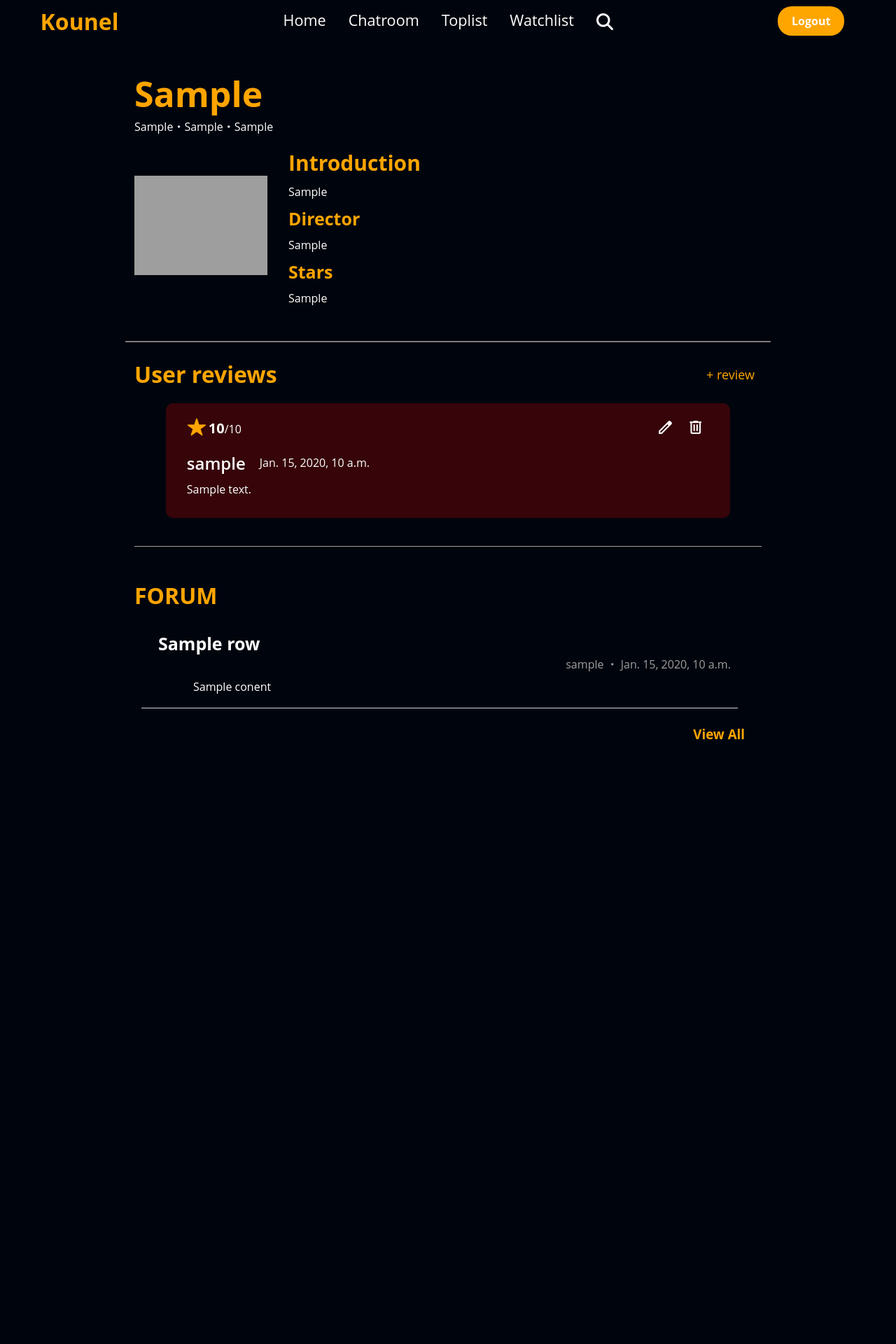
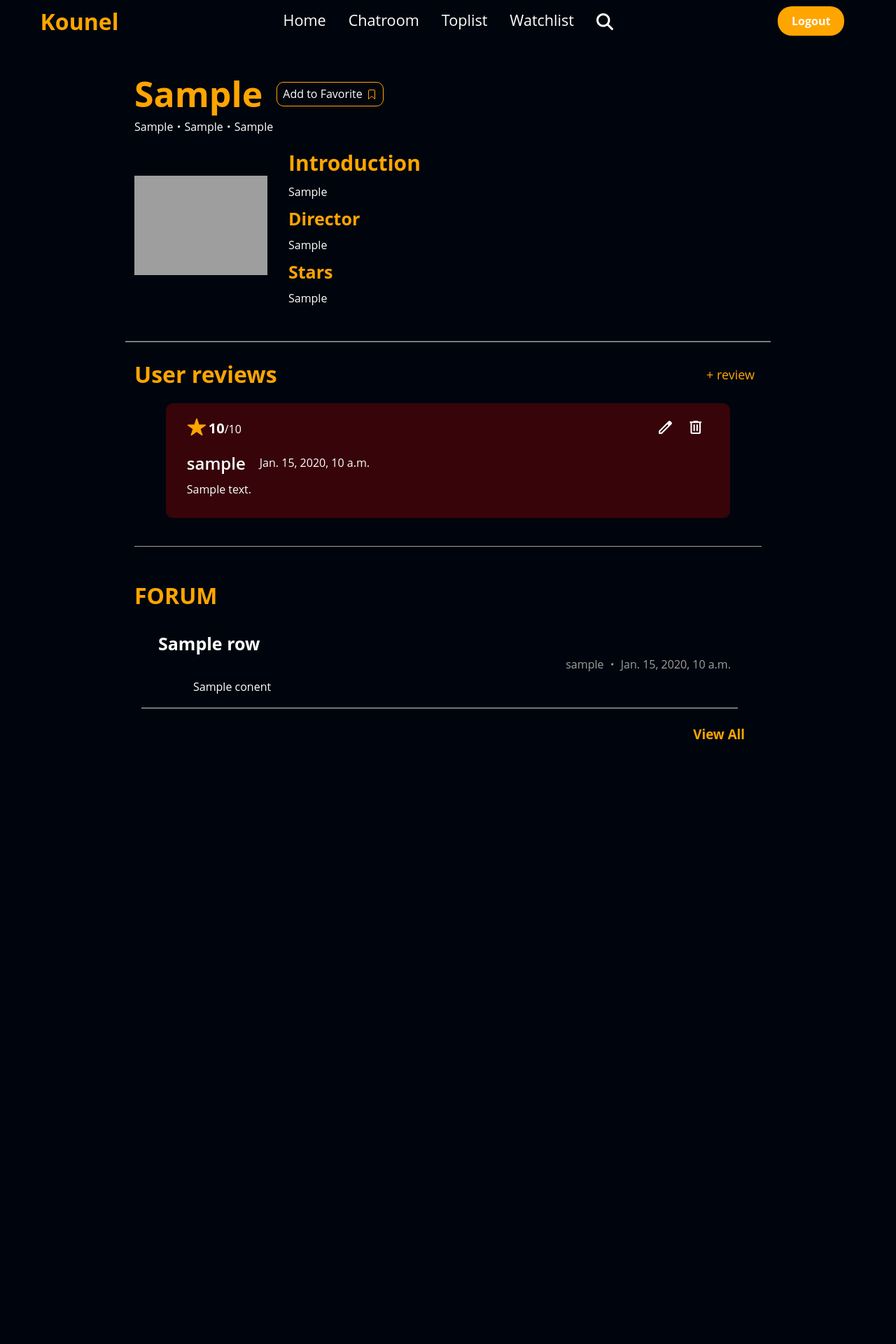
Before and after one commit to Yun-Pei/film_forum, a Django app: template film_forum/movie/templates/movie.html in a window 1280 px wide. Shown: the top 1920 px of the page at 70% size. Run offline with Django 5.2, Linux system fonts and the light colour scheme; a user stored in the database is signed in; tables that the repository leaves empty hold one stand-in row (values such as "Sample post"); the template is opened without the code that fills it: most values are stand-ins (such as "Sample title", 1, 10 or a date in 2020); some libraries are stand-ins or nearby versions; grey boxes are pictures that could not be loaded.

Commit message:
把張宇承的東西用回來

```diff
--- a/film_forum/movie/templates/movie.html
+++ b/film_forum/movie/templates/movie.html
@@ -17,16 +17,58 @@
     <script src='{% static "js/movie.js" %}'></script>
     <script src='{% static "ajax.js" %}'></script>
 
-
 </head>
 <body>
+
     {% include "navbar.html" %}
 
     {% for i in film %}
     <div class="movie_info">
         <span style="display: none;" class="movie_id"> {{i.0}} </span>
         <div class="movie_name">
-            <h1 style="color: orange;"> {{i.2}} </h1>
+            <div class="tilteNButton">
+                <h1 style="color: orange;"> {{i.2}} </h1>
+                {% if request.user.is_authenticated %}
+                    {% if user_has_favorite %}
+                        <div>
+                            <form method="post" id="favorite">
+                                {% csrf_token %}
+                                <button type="button"><ion-icon name="bookmark" class="FavoriteBtn"></ion-icon></button>
+                            </form>
+                            <div>
+                                <form action="" method='POST'>
+                                    {% csrf_token %}
+                                    <input type="hidden" name="movie_id" value="{{ i.0 }}">
+                                    <button name="addWatch" id="Follow" class="followBox" type="button" style="display: none;">
+                                        <p>Add to Favorite</p>
+                                        <p style="display: none;" class="movie_id"> {{i.0}} </p>
+                                        <ion-icon name="bookmark-outline" id="notFav"></ion-icon>
+                                    </button>
+                                </form>
+                            </div>
+                        </div>
+                    {% else %}
+                        <div>
+                            <form method="post" style="display: none;" id="favorite">
+                                {% csrf_token %}
+                                <button type="button"><ion-icon name="bookmark" class="FavoriteBtn"></ion-icon></button>
+                            </form>
+                            <div>
+                                <form action="" method='POST'>
+                                    {% csrf_token %}
+                                    <input type="hidden" name="movie_id" value="{{ i.0 }}">
+                                    <button name="addWatch" id="Follow" class="followBox" type="button">
+                                        <p>Add to Favorite</p>
+                                        <p style="display: none;" class="movie_id"> {{i.0}} </p>
+                                        <ion-icon name="bookmark-outline" id="notFav"></ion-icon>
+                                    </button>
+                                </form>
+                            </div>
+                        </div>
+                    {% endif %}
+
+                {% endif %}
+            </div>
             <span> {{i.3}}・{{i.5}}・{{i.6}} </span>
         </div>
 
@@ -68,7 +110,11 @@
         <div class="CommemtTitleBox">
             <h1 style="color: orange;">User reviews</h1>
             {% if request.user.is_authenticated %}
+                {% if user_has_commented %}
+                <button id="openBtn" class="addComment" style="display: none;">+ review</button>
+                {% else %}
                 <button id="openBtn" class="addComment">+ review</button>
+                {% endif %}
             {% endif %}
             {% for i in film %}
             <div class="addComment_sideBar">
@@ -116,6 +162,7 @@
                             <textarea type="text" name="addCommentContBox" class="addComment_content" placeholder="Write your review here"></textarea>
                         </div>
                         <div class="submitBox">
+                            <p id="m_id" style="display: none;">{{i.0}}</p>
                             <button class="submitReviewBtn">Submit</button>
                         </div>
                     </form>
@@ -148,10 +195,7 @@
                             {% endif %}
                         </div>
                         <div class="userReview_info">
-                            <div class="userReview_username">
-                                <!-- <img src="{% static 'picture/pc_'|add:j.img|add:'.png' %}"  style="height: 8vh;"/> -->
-                                <p>{{ j.username }}</p>
-                            </div>
+                            <div class="userReview_username"><p>{{ j.username }}</p></div>
                             <div class="userReview_time">{{ j.time }}</div>
                         </div>
                         <div class="userReview_cont">
@@ -205,7 +249,6 @@
                         <div id="member">
                             <!-- 應改成user NAME -->
                             <p>
-                                <!-- <img src="{% static 'picture/pc_'|add:i.img|add:'.png' %}"  style="height: 8vh;"/> -->
                                 <span> {{ i.username }} </span>
                                 <span>・</span>
                                 <span> {{ i.time }} </span>
@@ -247,12 +290,39 @@
           });
         });
 
+
+
         document.addEventListener('DOMContentLoaded', function() {
+            console.log("DOM fully loaded and parsed");
+
+            var Follow = document.getElementById('Follow');
+            // var bookmarkNotFav = document.getElementById('notFav');
+            var bookmarkFav = document.getElementById('favorite');
             var openBtn = document.getElementById('openBtn');
             var closeBtn = document.getElementById('closeBtn');
             var sidebar = document.querySelector('.addComment_sideBar');
             var popupBackground = document.querySelector('.popupBackground');
             var body = document.body;
+            var ratingInputs = document.querySelectorAll('.rating input');
+            var scoreDisplay = document.getElementById('scoreValue');
+            var form = document.getElementById('MovieCommentCont'); // 确保这是您表单的 ID
+
+            // console.log({ Follow, bookmarkNotFav, bookmarkFav, openBtn, closeBtn, sidebar, popupBackground, body, ratingInputs, scoreDisplay, form });
+            console.log({Follow, bookmarkFav, openBtn, closeBtn, sidebar, popupBackground, body, ratingInputs, scoreDisplay, form });
+
+
+
+            Follow.addEventListener('click', function() {
+            // 切換 Follow 和 bookmark 圖標的顯示狀態
+                Follow.style.display = 'none'; // 隱藏 Follow
+                bookmarkFav.style.display = 'block'; // 顯示 bookmark 圖標
+                // alert("followsuccess");
+            });
+
+            bookmarkFav.addEventListener('click', function() {
+                Follow.style.display = 'flex'; // 隱藏 Follow
+                bookmarkFav.style.display = 'none'; // 顯示 bookmark 圖標
+            });
 
             openBtn.addEventListener('click', function() {
                 sidebar.classList.add('active'); // 添加active
@@ -265,16 +335,50 @@
                 popupBackground.classList.remove('active');
                 body.style.overflow = "auto";
             });
-        });
-
-        document.addEventListener('DOMContentLoaded', function() {
-            var ratingInputs = document.querySelectorAll('.rating input');
-            var scoreDisplay = document.getElementById('scoreValue');
 
             ratingInputs.forEach(input => {
                 input.addEventListener('change', function() {
                     scoreDisplay.textContent = this.value; // 更新分数显示
                 });
+            });
+
+            form.addEventListener('submit', function(e) {
+                var isChecked = false;
+                var isTextFilled = false;
+                var radios = document.getElementsByName('rating');
+                var textArea = document.querySelector('.addComment_content');
+
+                // 检查是否有选择评分
+                for (var i = 0; i < radios.length; i++) {
+                    if (radios[i].checked) {
+                        isChecked = true;
+                        break;
+                    }
+                }
+
+                // 检查文本区域是否已填写
+                if (textArea.value.trim() !== "") {
+                    isTextFilled = true;
+                }
+
+                var errorMessageDiv1 = document.getElementById('errorMessage1');
+                var errorMessageDiv2 = document.getElementById('errorMessage2');
+                if (!isChecked || !isTextFilled) {
+                    e.preventDefault(); // 阻止表单提交
+                    if (!isChecked && !isTextFilled) {
+                        errorMessageDiv1.textContent = 'Please select a rating.';
+                        errorMessageDiv2.textContent = 'Please fill in the review.';
+                    } else if (!isChecked) {
+                        errorMessageDiv1.textContent = 'Please select a rating.';
+                    } else if (!isTextFilled) {
+                        errorMessageDiv2.textContent = 'Please fill in the review.';
+                    }
+                    errorMessageDiv1.style.color = 'red'; // 设置错误信息的颜色为红色
+                    errorMessageDiv2.style.color = 'red'; // 设置错误信息的颜色为红色
+                } else {
+                    errorMessageDiv1.textContent = ''; // 确保在条件满足后清除错误消息
+                    errorMessageDiv2.textContent = ''; // 确保在条件满足后清除错误消息
+                }
             });
         });
 
@@ -323,47 +427,47 @@
         //         }
         //     });
         // });
-        document.addEventListener('DOMContentLoaded', function () {
-            var form = document.getElementById('MovieCommentCont'); // 确保这是您表单的 ID
-            form.addEventListener('submit', function(e) {
-                var isChecked = false;
-                var isTextFilled = false;
-                var radios = document.getElementsByName('rating');
-                var textArea = document.querySelector('.addComment_content');
+        // document.addEventListener('DOMContentLoaded', function () {
+        //     var form = document.getElementById('MovieCommentCont'); // 确保这是您表单的 ID
+        //     form.addEventListener('submit', function(e) {
+        //         var isChecked = false;
+        //         var isTextFilled = false;
+        //         var radios = document.getElementsByName('rating');
+        //         var textArea = document.querySelector('.addComment_content');
 
-                // 检查是否有选择评分
-                for (var i = 0; i < radios.length; i++) {
-                    if (radios[i].checked) {
-                        isChecked = true;
-                        break;
-                    }
-                }
+        //         // 检查是否有选择评分
+        //         for (var i = 0; i < radios.length; i++) {
+        //             if (radios[i].checked) {
+        //                 isChecked = true;
+        //                 break;
+        //             }
+        //         }
 
-                // 检查文本区域是否已填写
-                if (textArea.value.trim() !== "") {
-                    isTextFilled = true;
-                }
+        //         // 检查文本区域是否已填写
+        //         if (textArea.value.trim() !== "") {
+        //             isTextFilled = true;
+        //         }
 
-                var errorMessageDiv1 = document.getElementById('errorMessage1');
-                var errorMessageDiv2 = document.getElementById('errorMessage2');
-                if (!isChecked || !isTextFilled) {
-                    e.preventDefault(); // 阻止表单提交
-                    if (!isChecked && !isTextFilled) {
-                        errorMessageDiv1.textContent = 'Please select a rating.';
-                        errorMessageDiv2.textContent = 'Please fill in the review.';
-                    } else if (!isChecked) {
-                        errorMessageDiv1.textContent = 'Please select a rating.';
-                    } else if (!isTextFilled) {
-                        errorMessageDiv2.textContent = 'Please fill in the review.';
-                    }
-                    errorMessageDiv1.style.color = 'red'; // 设置错误信息的颜色为红色
-                    errorMessageDiv2.style.color = 'red'; // 设置错误信息的颜色为红色
-                } else {
-                    errorMessageDiv1.textContent = ''; // 确保在条件满足后清除错误消息
-                    errorMessageDiv2.textContent = ''; // 确保在条件满足后清除错误消息
-                }
-            });
-        });
+        //         var errorMessageDiv1 = document.getElementById('errorMessage1');
+        //         var errorMessageDiv2 = document.getElementById('errorMessage2');
+        //         if (!isChecked || !isTextFilled) {
+        //             e.preventDefault(); // 阻止表单提交
+        //             if (!isChecked && !isTextFilled) {
+        //                 errorMessageDiv1.textContent = 'Please select a rating.';
+        //                 errorMessageDiv2.textContent = 'Please fill in the review.';
+        //             } else if (!isChecked) {
+        //                 errorMessageDiv1.textContent = 'Please select a rating.';
+        //             } else if (!isTextFilled) {
+        //                 errorMessageDiv2.textContent = 'Please fill in the review.';
+        //             }
+        //             errorMessageDiv1.style.color = 'red'; // 设置错误信息的颜色为红色
+        //             errorMessageDiv2.style.color = 'red'; // 设置错误信息的颜色为红色
+        //         } else {
+        //             errorMessageDiv1.textContent = ''; // 确保在条件满足后清除错误消息
+        //             errorMessageDiv2.textContent = ''; // 确保在条件满足后清除错误消息
+        //         }
+        //     });
+        // });
 
         // import Swal from 'sweetalert2';
 
```
